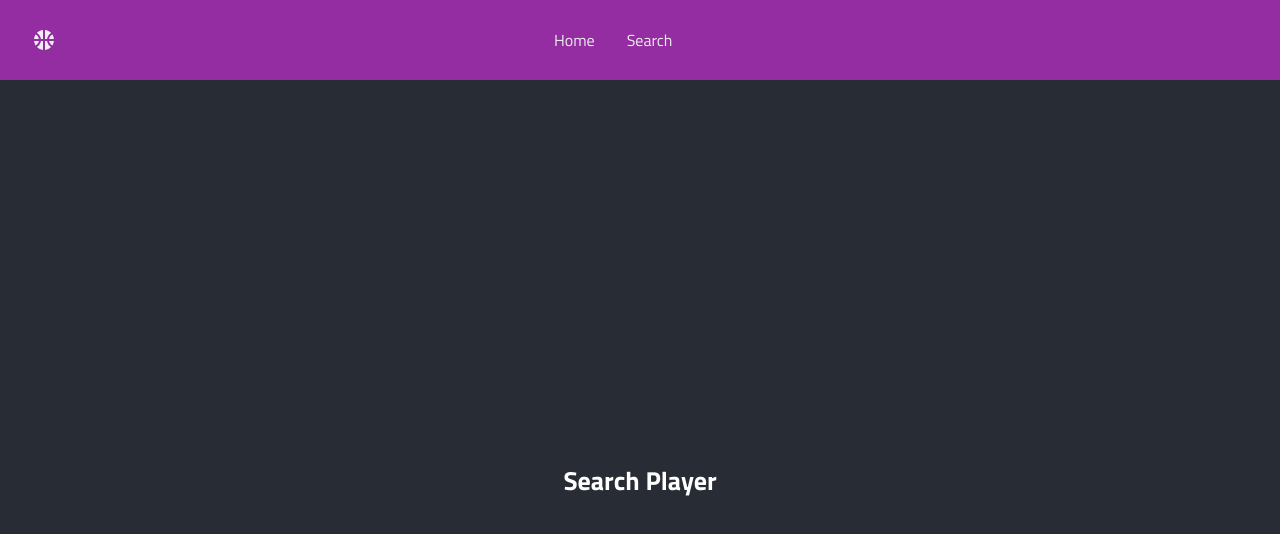
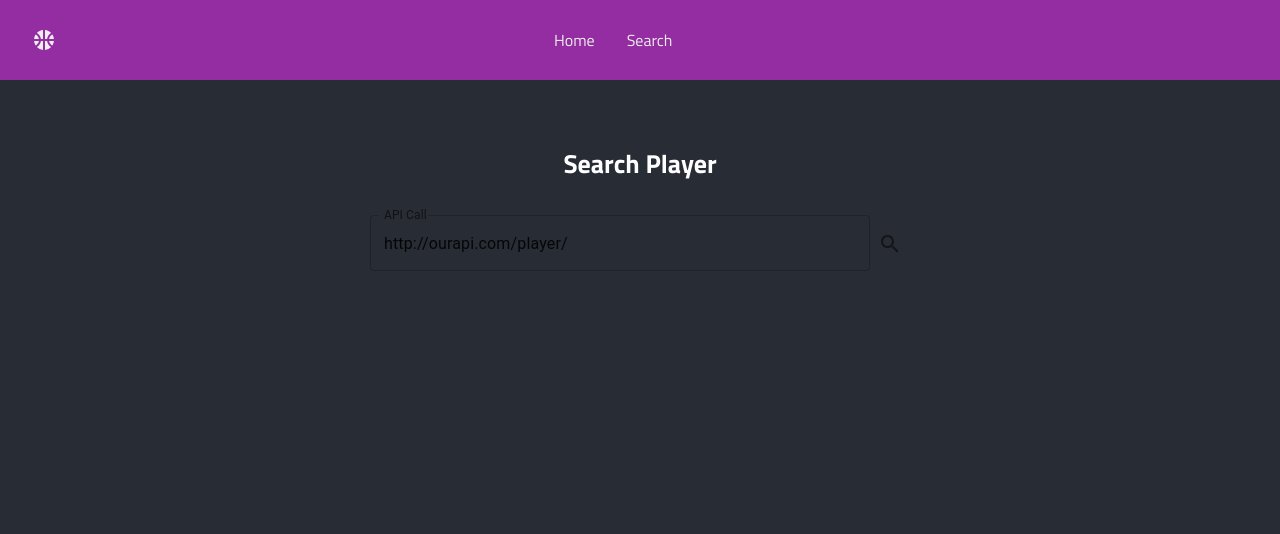
Before and after one commit to manav809/AWS-NBA-API, a React (Create React App) app in the folder frontend/: page /Search in a window 1280 px wide. Shown: the top 534 px of the page. Built offline with nearby package versions, Linux system fonts and the light colour scheme.

Commit message:
API Call Field From Previous Frontend

```diff
--- a/frontend/src/App.css
+++ b/frontend/src/App.css
@@ -14,12 +14,12 @@
 }
 
 .App-header {
+  padding-top: 5%;
   background-color: #282c34;
   min-height: 100vh;
   display: flex;
   flex-direction: column;
   align-items: center;
-  justify-content: center;
   font-size: calc(10px + 2vmin);
   color: white;
 }
--- a/frontend/src/Components/Search.js
+++ b/frontend/src/Components/Search.js
@@ -1,8 +1,49 @@
 import "../App.css";
+import Box from "@mui/material/Box";
+import TextField from "@mui/material/TextField";
+import SearchIcon from "@mui/icons-material/Search";
+import IconButton from "@mui/material/IconButton";
+const classes = {
+  container: {
+    display: "flex",
+    alignItems: "center",
+    justifyContent: "center",
+    paddingTop: "2rem",
+  },
+};
+function FullWidthTextField() {
+  return (
+    <div style={classes.container}>
+      <div>
+        <Box
+          sx={{
+            width: 500,
+            maxWidth: "100%",
+          }}
+        >
+          <TextField
+            fullWidth
+            label="API Call"
+            id="fullWidth"
+            defaultValue="http://ourapi.com/player/"
+          />
+        </Box>
+      </div>
+      <div>
+        <IconButton>
+          <SearchIcon />
+        </IconButton>
+      </div>
+    </div>
+  );
+}
 function Search() {
   return (
     <div className="App">
-      <h3 className="App-header">Search Player</h3>
+      <h3 className="App-header">
+        <div>Search Player</div>
+        <FullWidthTextField />
+      </h3>
     </div>
   );
 }
```
